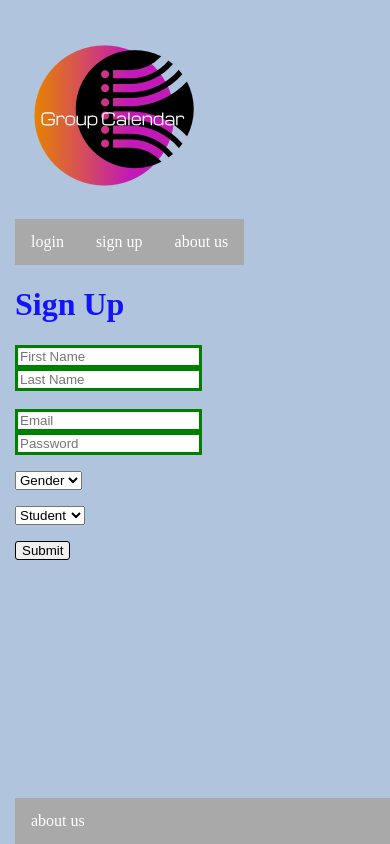
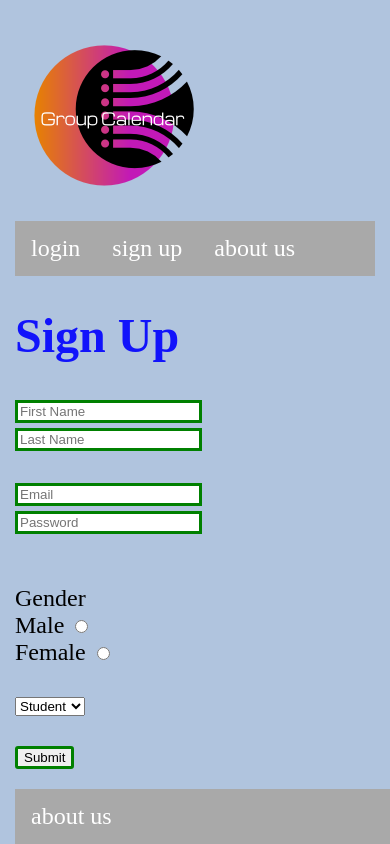
Before and after one commit to anguye16/GroupCalendar, a plain HTML site: page signup.html in a window 390 px wide. Drawn offline with Linux system fonts and the light colour scheme.

Commit message:
updated css
updated the navbar
updated font size when screen size shrunk

```diff
--- a/signup.html
+++ b/signup.html
@@ -27,15 +27,15 @@
     <input type="text" placeholder="First Name" pattern="\S+"><br>
     <input type="text" placeholder="Last Name" pattern="\S+"><br><br>
     <input type="email" placeholder="Email" pattern=".+@.+\.com"><br>
-    <input type="password" placeholder="Password" pattern="\S+"><br>
+    <input type="password" placeholder="Password" pattern="\S+"><br><br>
 
-    <p>
-        <select>
-            <option selected="selected">Gender</option>
-            <option>Male</option>
-            <option>Female</option>
-        </select>
-    </p>
+	<p class=color>
+		Gender<br>
+		<label for="male">Male</label>
+		<input type="radio" name="gender" id="male" value="male"><br>
+		<label for="female">Female</label>
+		<input type="radio" name="gender" id="female" value="female"><br>
+	</p>
 
     <p>
         <select>
--- a/webStyles.css
+++ b/webStyles.css
@@ -3,7 +3,6 @@ body {
     color: blue;
     background-color: lightsteelblue;
 
-    float: left;
     margin: 10px;
     padding: 5px;
     max-width: 2000px;
@@ -12,33 +11,18 @@ body {
 
 }
 
-img.logo:hover{
-    width: 225px;
-    height: 225px;
-    transition: .5s;
+footer{
+    position: fixed;
+    bottom:0;
 
+    width: 98%;
+    background-color: darkgray;
 }
 
-img.background{
-    position: absolute;
-    z-index: -1;
-    top:300px;
-    padding-left: 50px;
-    transform: rotate(7deg);
-    opacity: .5;
+h1 {
+    opacity: 0.9;
 }
 
-
-
-
-ul{
-    list-style-type: none;
-    margin: 0;
-    padding: 0;
-    overflow:hidden;
-    background-color: darkgrey;
-
-}
 li{
     float: left;
 }
@@ -55,12 +39,26 @@ li a:hover{
     background-color: lightgrey;
 }
 
+img.background{
+    position: absolute;
+    z-index: -1;
+    top:300px;
+    padding-left: 50px;
+    transform: rotate(7deg);
+    opacity: .3;
+}
+
+img.logo:hover{
+    width: 225px;
+    height: 225px;
+    transition: .5s;
+
+}
+
 input:focus {
     background-color: lightcyan;
 }
-input:valid{
-    border: 3px solid green;
-}
+
 input:invalid{
     border: 3px solid red;
 }
@@ -70,8 +68,12 @@ input.round{
     border-radius: 3px;
 }
 
-h1 {
-    opacity: 0.9;
+input:valid{
+    border: 3px solid green;
+}
+
+p.color{
+	color:black;
 }
 
 section{
@@ -79,10 +81,13 @@ section{
 }
 
 table{
+
   border-collapse: collapse;
   width: 500;
+  position: static;
 }
 th, td {
+
     padding: 10px 50px 10px;
     text-align: left;
     border-bottom: 1px solid darkgrey;
@@ -92,10 +97,24 @@ tr:hover{
   background-color: lightgrey;
 }
 
-footer{
-    position: fixed;
-    bottom:0;
+ul{
+    list-style-type: none;
+    margin: 0;
+    padding: 0;
+    overflow:hidden;
+    background-color: darkgrey;
 
-    width: 100%;
-    background-color: darkgray;
 }
+
+@media screen and (max-width: 500px) {
+    body {
+
+        font-size:18pt;
+    }
+    p {
+       font-size:18pt;
+    }
+    li{
+        font-size:18pt;
+    }
+}
```
